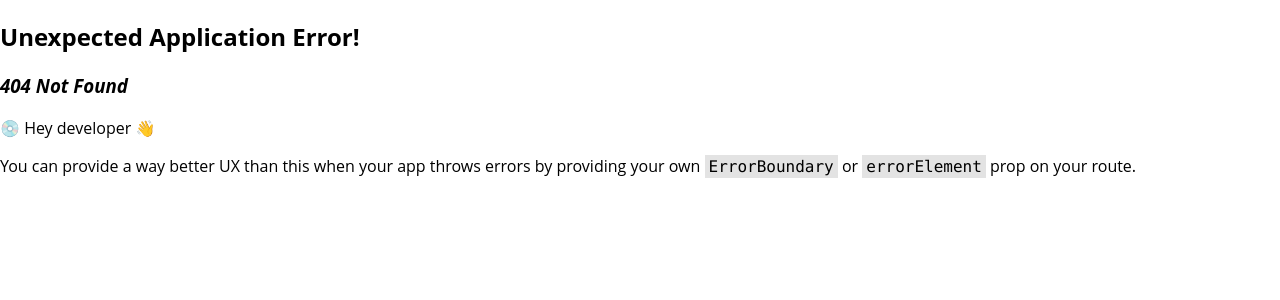
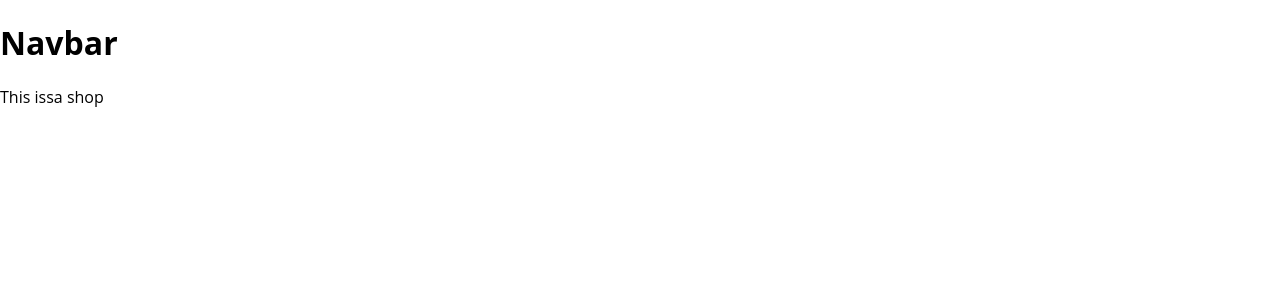
Before and after one commit to dwang134/crwn-clothing, a React (Create React App) app: page /shop in a window 1280 px wide. Before the commit this address had no page. Shown: the top 300 px of the page. Built offline with nearby package versions, Linux system fonts and the light colour scheme; the HTML template or start-up script is replaced by a standard one.

Commit message:
navbar toplevel

```diff
--- a/src/App.tsx
+++ b/src/App.tsx
@@ -1,6 +1,6 @@
 import React from 'react';
 import './App.scss';
-import Home from './routes/home/Homepage'
+import Home from './routes/Homepage'
 
 const App: React.FC = () =>  {
 
--- /dev/null
+++ b/src/components/navbar/Navbar.tsx
@@ -0,0 +1,12 @@
+import {Outlet} from 'react-router-dom';
+
+const Navbar:React.FC = () => {
+  return (
+    <div>
+      <h1>Navbar</h1>
+      <Outlet/>
+    </div>
+  )
+}
+
+export default Navbar
--- a/src/routes/home/Homepage.tsx
+++ b/src/routes/Homepage.tsx
@@ -1,7 +1,7 @@
 import React from 'react';
 // import './App.scss';
-import {Item} from '../../../types/Types'
-import Directory from '../../components/directory/Directory'
+import {Item} from '../../types/Types'
+import Directory from '../components/directory/Directory'
 import {Outlet} from 'react-router-dom';
 
 const Homepage: React.FC = () =>  {
```
Also changed, not shown: src/index.tsx (+20 -3 lines), src/routes/Shop.tsx (renamed from src/routes/shop/Shop.tsx).
